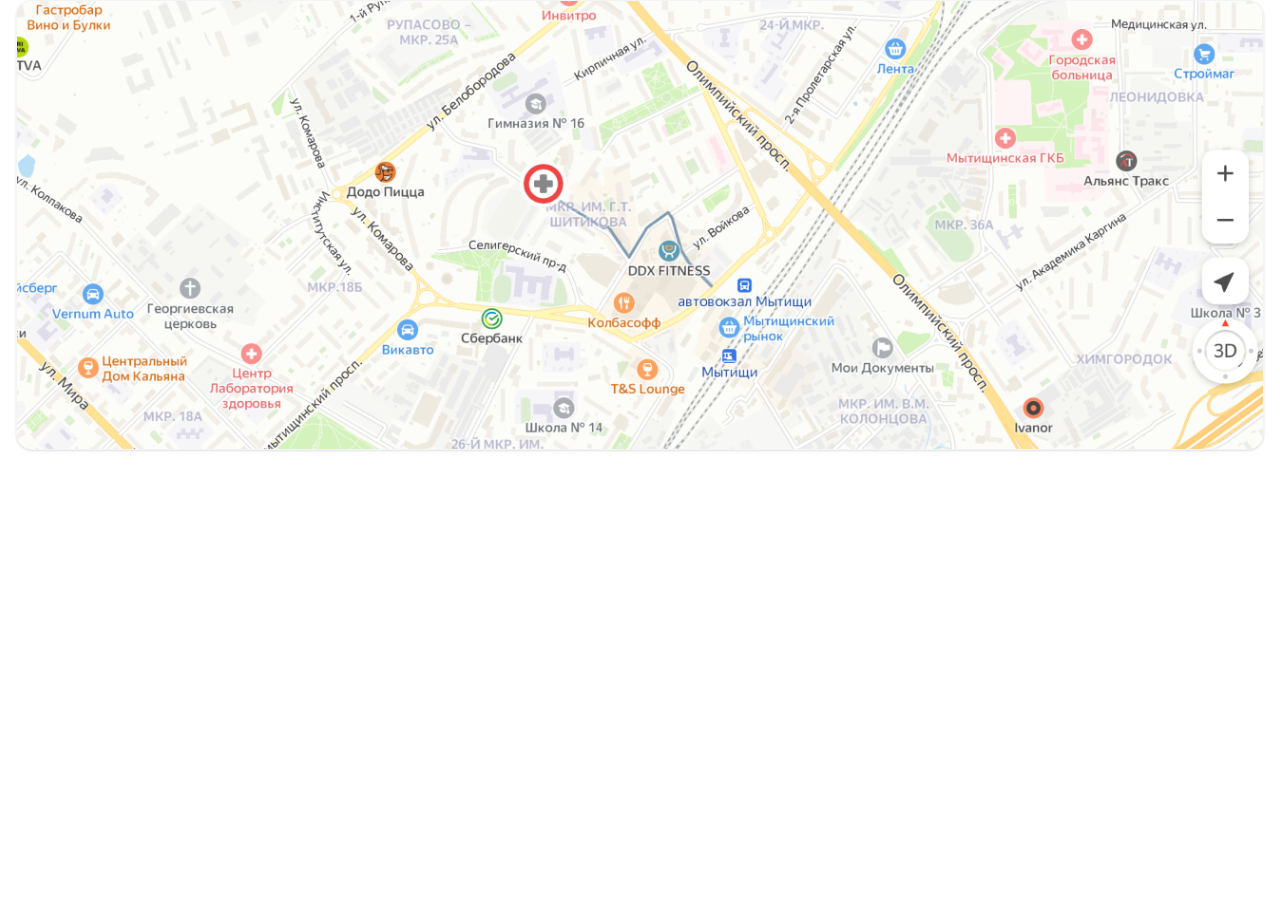
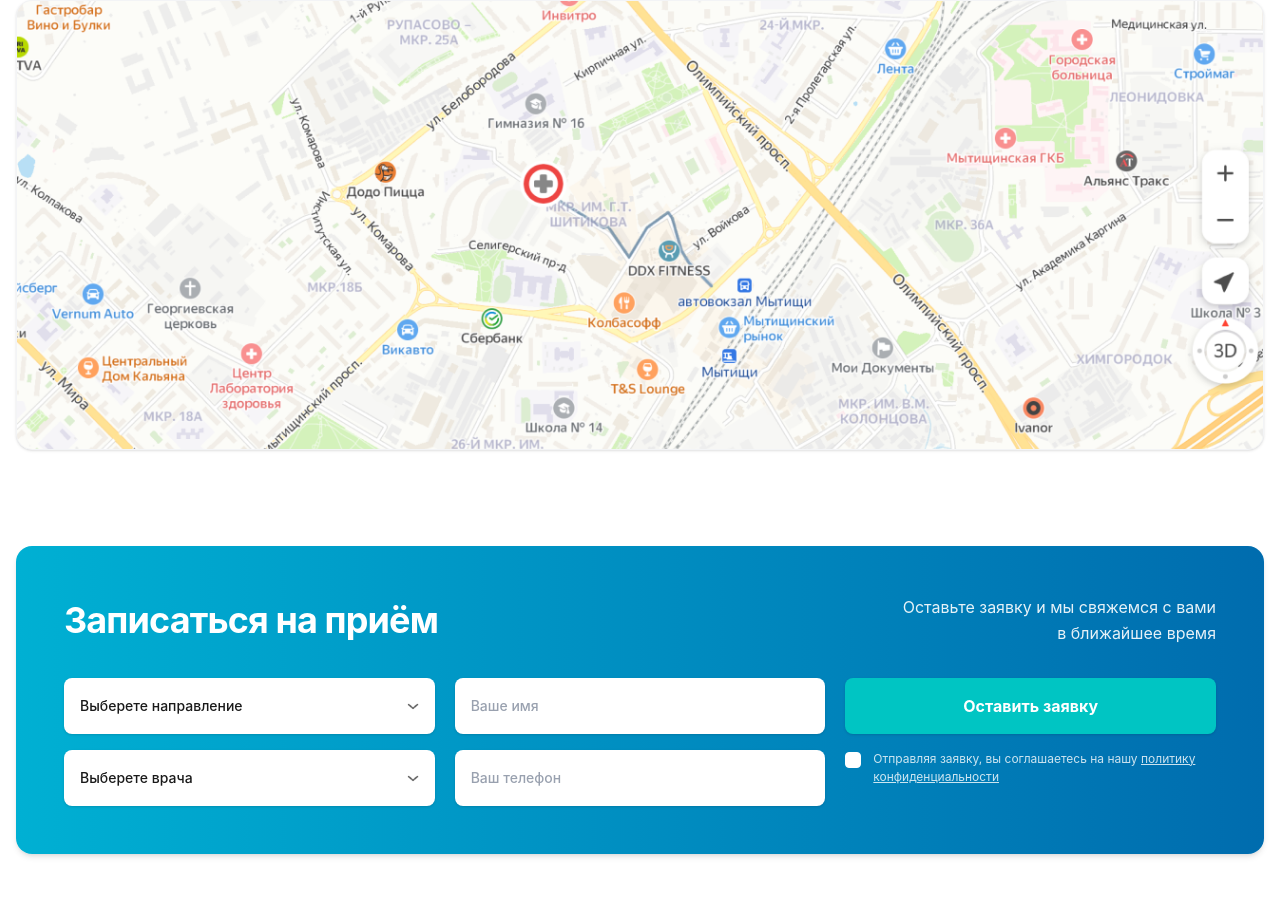
Before and after one commit to ismatovbenya2-droid/exam4, a website: page src/page4.html in a window 1280 px wide. Shown: the part 4829-5731 px from the top of the page. Before the commit the page ends 5327 px from the top, so only its background shows below. Drawn offline with nearby package versions, Linux system fonts and the light colour scheme; files that its build step writes are made by us from their sources.

Commit message:
section 9 on page4

```diff
--- a/src/page4.html
+++ b/src/page4.html
@@ -607,8 +607,8 @@
 
   <div class="w-full overflow-x-auto pb-4 scrollbar-none snap-x snap-mandatory flex lg:grid lg:grid-cols-4 gap-6">
 
-    <div class="min-w-[280px] sm:min-w-[320px] lg:min-w-0 snap-start flex flex-col items-center flex-shrink-0 group">
-      <div class="relative w-full aspect-[1/1.4] bg-white border border-gray-200 rounded-lg shadow-inner overflow-hidden cursor-pointer">
+    <div class="min-w-[280px] sm:min-w-[320px] lg:min-w-0 snap-start flex flex-col items-center flex-shrink-0 group hidden lg:block">
+      <div class="relative w-full aspect-[1/1.4] bg-white border border-gray-200 rounded-lg shadow-inner overflow-hidden cursor-pointer hidden lg:block">
         <img src="./images_abdullo/image (4).png" alt="" class="w-full h-full object-cover p-3" />
         <div class="absolute inset-0 bg-black/30 opacity-0 group-hover:opacity-100 flex items-center justify-center transition-opacity rounded-lg">
         </div>
@@ -664,5 +664,74 @@
   </div>
 
 </section>
+<section class="w-full max-w-[1440px] mx-auto px-4 py-12 font-sans antialiased select-none">
+  <div class="w-full bg-gradient-to-r from-[#00b0d3] to-[#006cae] rounded-2xl p-6 sm:p-10 lg:p-12 text-white shadow-md">
+
+    <div class="flex flex-col lg:flex-row lg:items-center justify-between gap-6 mb-8">
+      <h2 class="text-3xl sm:text-4xl font-bold tracking-tight">
+        Записаться на приём
+      </h2>
+      <p class="text-white/90 text-sm sm:text-base lg:max-w-[320px] lg:text-right leading-relaxed">
+        Оставьте заявку и мы свяжемся с вами в ближайшее время
+      </p>
+    </div>
+
+    <form class="grid grid-cols-1 md:grid-cols-2 lg:grid-cols-3 gap-5 items-start">
+
+      <div class="grid grid-cols-1 gap-4 w-full">
+        <div class="relative bg-white rounded-lg h-14 flex items-center px-4 shadow-sm">
+          <select class="w-full bg-transparent text-[#1a1a1a] text-sm font-medium outline-none appearance-none cursor-pointer pr-8">
+            <option value="">Выберете направление</option>
+          </select>
+          <div class="absolute right-4 pointer-events-none">
+            <img src="./images_abdullo/Chevron Down.png" alt="" class="w-3 h-3 object-contain opacity-70" />
+          </div>
+        </div>
+
+        <div class="relative bg-white rounded-lg h-14 flex items-center px-4 shadow-sm">
+          <select class="w-full bg-transparent text-[#1a1a1a] text-sm font-medium outline-none appearance-none cursor-pointer pr-8">
+            <option value="">Выберете врача</option>
+          </select>
+          <div class="absolute right-4 pointer-events-none">
+            <img src="./images_abdullo/Chevron Down.png" alt="" class="w-3 h-3 object-contain opacity-70" />
+          </div>
+        </div>
+      </div>
+
+      <div class="grid grid-cols-1 gap-4 w-full">
+        <div class="bg-white rounded-lg h-14 flex items-center px-4 shadow-sm">
+          <input type="text" placeholder="Ваше имя" class="w-full bg-transparent text-[#1a1a1a] text-sm font-medium outline-none placeholder:text-gray-400" />
+        </div>
+
+        <div class="bg-white rounded-lg h-14 flex items-center px-4 shadow-sm">
+          <input type="tel" placeholder="Ваш телефон" class="w-full bg-transparent text-[#1a1a1a] text-sm font-medium outline-none placeholder:text-gray-400" />
+        </div>
+      </div>
+
+      <div class="flex flex-col gap-4 w-full">
+        <button type="submit" class="w-full h-14 bg-[#00c5c3] hover:bg-[#00a3a1] active:bg-[#008f8d] text-white font-bold text-base rounded-lg transition-colors shadow-sm flex items-center justify-center">
+          Оставить заявку
+        </button>
+
+        <label class="flex items-start gap-3 cursor-pointer group select-none">
+          <div class="relative flex items-center mt-0.5">
+            <input type="checkbox" class="peer sr-only" checked />
+            <div class="w-4 h-4 border border-white bg-transparent rounded flex items-center justify-center peer-checked:bg-white transition-all">
+              <img src="./images_abdullo/Chevron Down.png" alt="" class="w-2.5 h-2.5 object-contain hidden peer-checked:block invert peer-checked:invert-0" />
+            </div>
+          </div>
+          <span class="text-xs text-white/80 leading-normal">
+            Отправляя заявку, вы соглашаетесь на нашу
+            <a href="#" class="underline hover:text-white transition-colors">политику конфиденциальности</a>
+          </span>
+        </label>
+      </div>
+
+    </form>
+
+  </div>
+</section>
+
+
 </body>
 </html>
```
